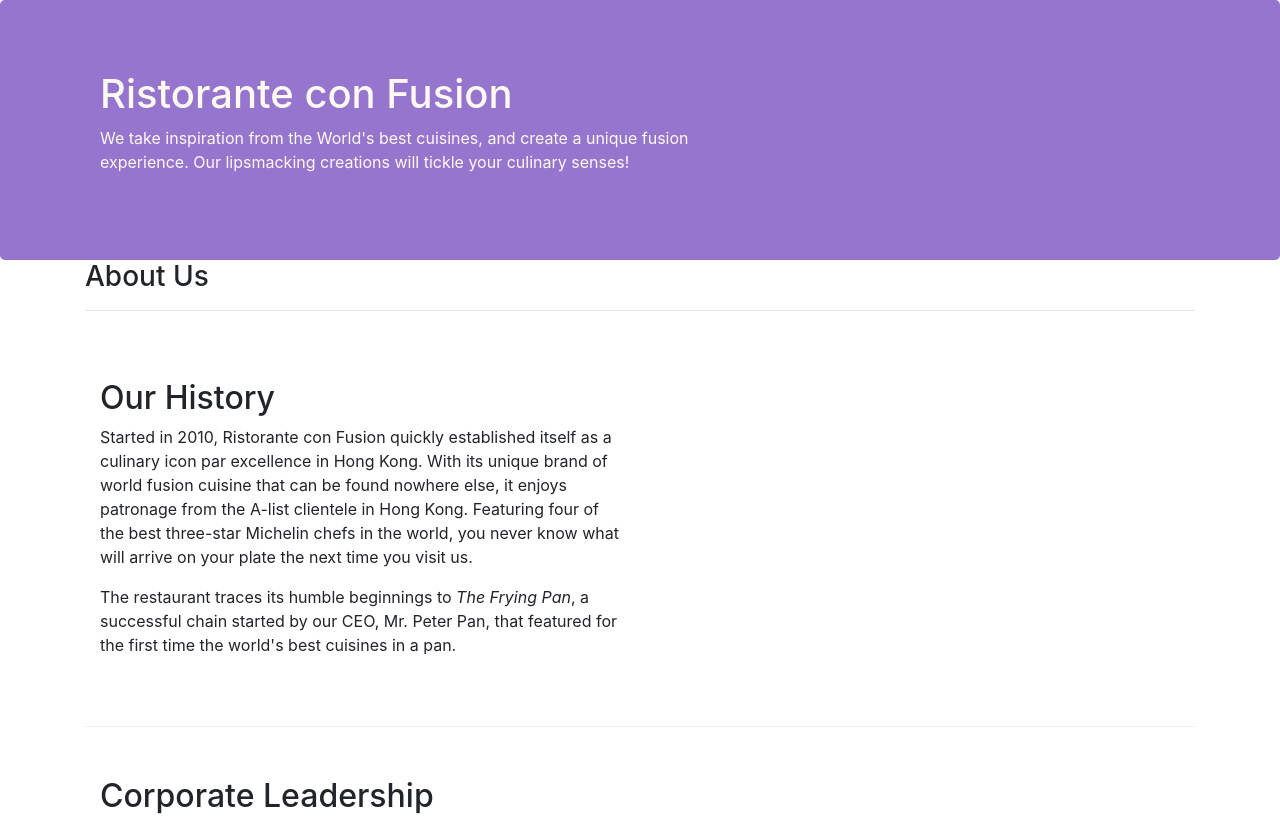
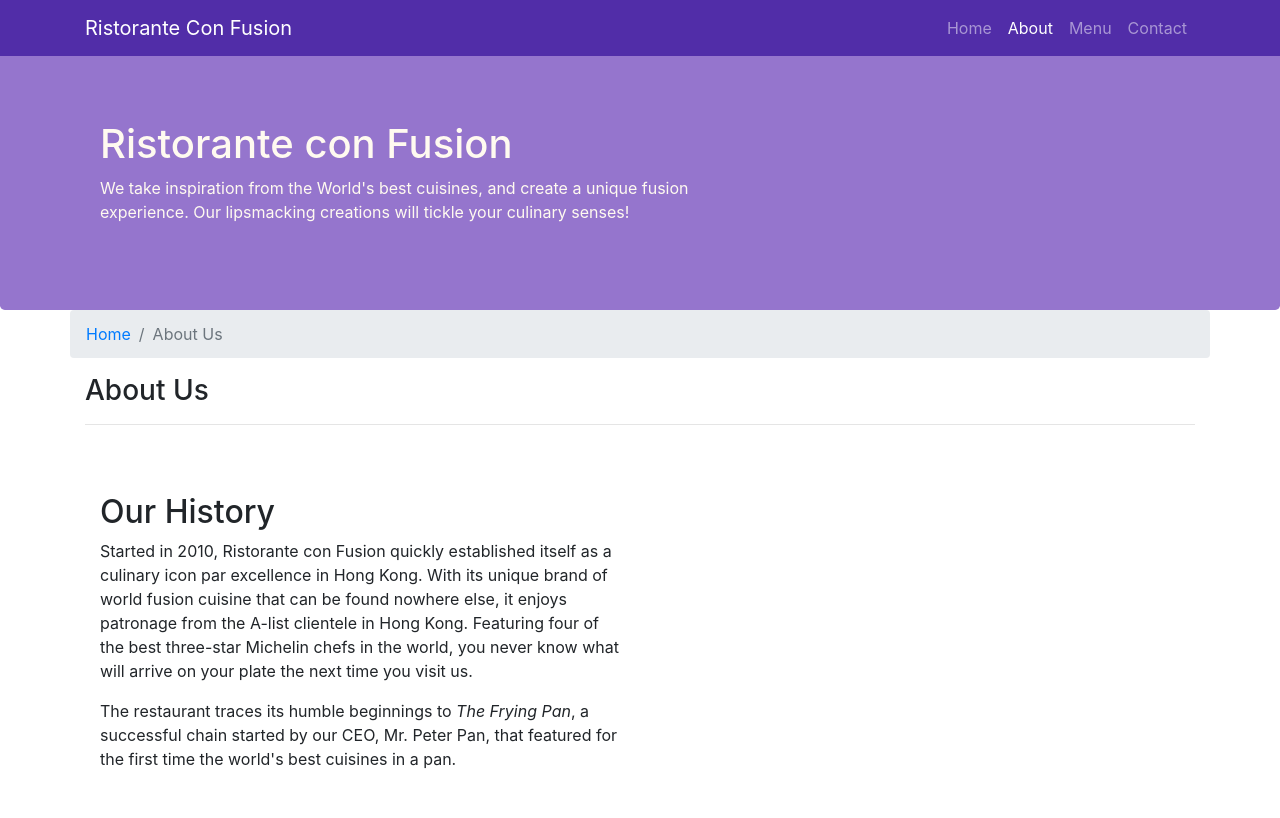
Before and after one commit to MichelleBudri/bootstrap-project, a website: page aboutus.html in a window 1280 px wide. Shown: the top 818 px of the page. Drawn offline with nearby package versions, Linux system fonts and the light colour scheme.

Commit message:
navbar and breadcumbs

```diff
--- a/aboutus.html
+++ b/aboutus.html
@@ -15,7 +15,23 @@
 </head>
 
 <body>
-
+    <nav class="navbar navbar-dark navbar-expand-sm fixed-top">
+        <div class="container">
+            <button class="navbar-toggler" type="button" data-toggle="collapse" data-target="#Navbar">
+                <span class="navbar-toggler-icon"></span>
+            </button>
+            <a class="navbar-brand" href="./index.html">Ristorante Con Fusion</a>
+            <div class="collapse navbar-collapse" id="Navbar">
+                <ul class="navbar-nav mr-auto"></ul>
+            </div>
+            <ul class="navbar-nav mr-auto">
+                <li class="nav-item"><a class="nav-link" href="./index.html">Home</a></li>
+                <li class="nav-item active"><a class="nav-link" href="#">About</a></li>
+                <li class="nav-item"><a class="nav-link" href="#">Menu</a></li>
+                <li class="nav-item"><a class="nav-link" href="#">Contact</a></li>
+            </ul>
+        </div>
+    </nav>
     <header class="jumbotron">
         <div class="container">
             <div class="row row-header">
@@ -31,8 +47,12 @@
     </header>
 
     <div class="container">
-        <div>
-            <div>
+        <div class="row">
+            <ol class="col-12 breadcrumb">
+                <li class="breadcrumb-item"><a href="./index.html">Home</a></li>
+                <li class="breadcrumb-item active">About Us</li>
+            </ol>
+            <div class="col-12">
                 <h3>About Us</h3>
                 <hr>
             </div>
@@ -58,24 +78,28 @@
             <div class="col-12 col-sm-12 col-md-12">
                 <h2>Corporate Leadership</h2>
                 <h3>Peter Pan <small>Chief Epicurious Officer</small></h3>
-                <p class="d-none d-sm-block">Our CEO, Peter, credits his hardworking East Asian immigrant parents who undertook the arduous
+                <p class="d-none d-sm-block">Our CEO, Peter, credits his hardworking East Asian immigrant parents who
+                    undertook the arduous
                     journey to the shores of America with the intention of giving their children the best future. His
                     mother's wizardy in the kitchen whipping up the tastiest dishes with whatever is available
                     inexpensively at the supermarket, was his first inspiration to create the fusion cuisines for which
                     <em>The Frying Pan</em> became well known. He brings his zeal for fusion cuisines to this
                     restaurant, pioneering cross-cultural culinary connections.</p>
                 <h3>Dhanasekaran Witherspoon <small>Chief Food Officer</small></h3>
-                <p class="d-none d-sm-block">Our CFO, Danny, as he is affectionately referred to by his colleagues, comes from a long established
+                <p class="d-none d-sm-block">Our CFO, Danny, as he is affectionately referred to by his colleagues,
+                    comes from a long established
                     family tradition in farming and produce. His experiences growing up on a farm in the Australian
                     outback gave him great appreciation for varieties of food sources. As he puts it in his own words,
                     <em>Everything that runs, wins, and everything that stays, pays!</em></p>
                 <h3>Agumbe Tang <small>Chief Taste Officer</small></h3>
-                <p class="d-none d-sm-block">Blessed with the most discerning gustatory sense, Agumbe, our CTO, personally ensures that every dish
+                <p class="d-none d-sm-block">Blessed with the most discerning gustatory sense, Agumbe, our CTO,
+                    personally ensures that every dish
                     that we serve meets his exacting tastes. Our chefs dread the tongue lashing that ensues if their
                     dish does not meet his exacting standards. He lives by his motto, <em>You click only if you survive
                         my lick.</em></p>
                 <h3>Alberto Somayya <small>Executive Chef</small></h3>
-                <p class="d-none d-sm-block">Award winning three-star Michelin chef with wide International experience having worked closely with
+                <p class="d-none d-sm-block">Award winning three-star Michelin chef with wide International experience
+                    having worked closely with
                     whos-who in the culinary world, he specializes in creating mouthwatering Indo-Italian fusion
                     experiences. He says, <em>Put together the cuisines from the two craziest cultures, and you get a
                         winning hit! Amma Mia!</em></p>
@@ -90,7 +114,7 @@
                 <div class="col-4 offset-1 col-sm-2">
                     <h5>Links</h5>
                     <ul class="list-unstyled">
-                        <li><a href="#">Home</a></li>
+                        <li><a href="./index.html">Home</a></li>
                         <li><a href="#">About</a></li>
                         <li><a href="#">Menu</a></li>
                         <li><a href="#">Contact</a></li>
--- a/css/styles.css
+++ b/css/styles.css
@@ -28,3 +28,12 @@
     margin:0px;
     color:#0f0f0f;
 }
+
+body{
+    padding:50px 0px 0px 0px;
+    z-index:0;
+}
+
+.navbar-dark {
+     background-color: #512DA8;
+}
```
Also changed, not shown: index.html (+18 -2 lines).
